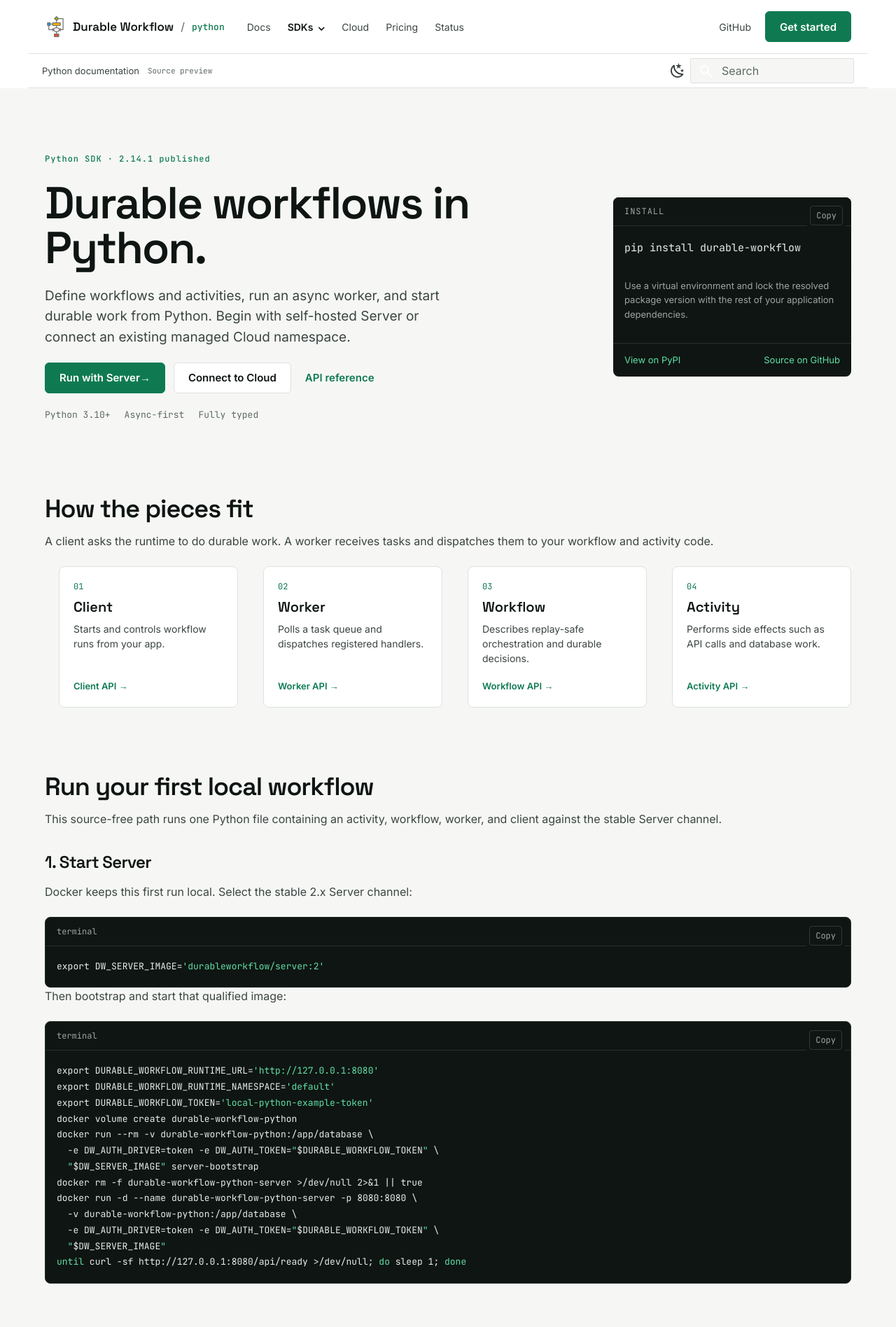
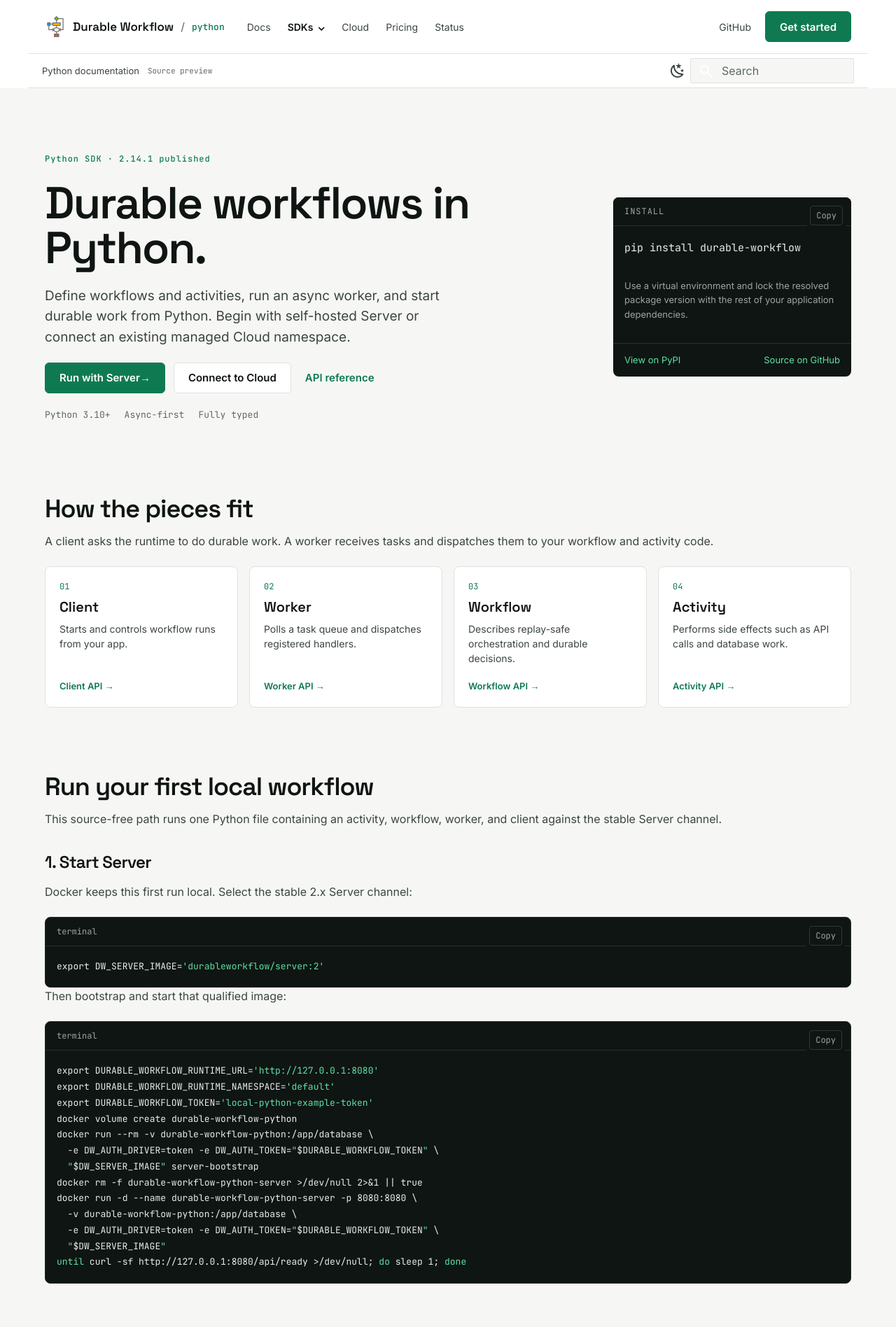
Before and after one commit to durable-workflow/sdk-python, an MkDocs documentation site: the page built from docs/index.md, in a window 1280 px wide. Shown: the top 1896 px of the page at 70% size. Built offline with MkDocs 1.6.1 and Material for MkDocs 9.7.7, drawn with Linux system fonts in a browser that asks for light colours.

Commit message:
style: override directional list margins in the concept grid

```diff
--- a/docs/stylesheets/layout.css
+++ b/docs/stylesheets/layout.css
@@ -1154,7 +1154,7 @@
   padding: 0;
   list-style: none;
 }
-.md-typeset .dw-role-grid > li {
+.md-typeset ul.dw-role-grid > li {
   display: flex;
   min-width: 0;
   margin: 0;
```
